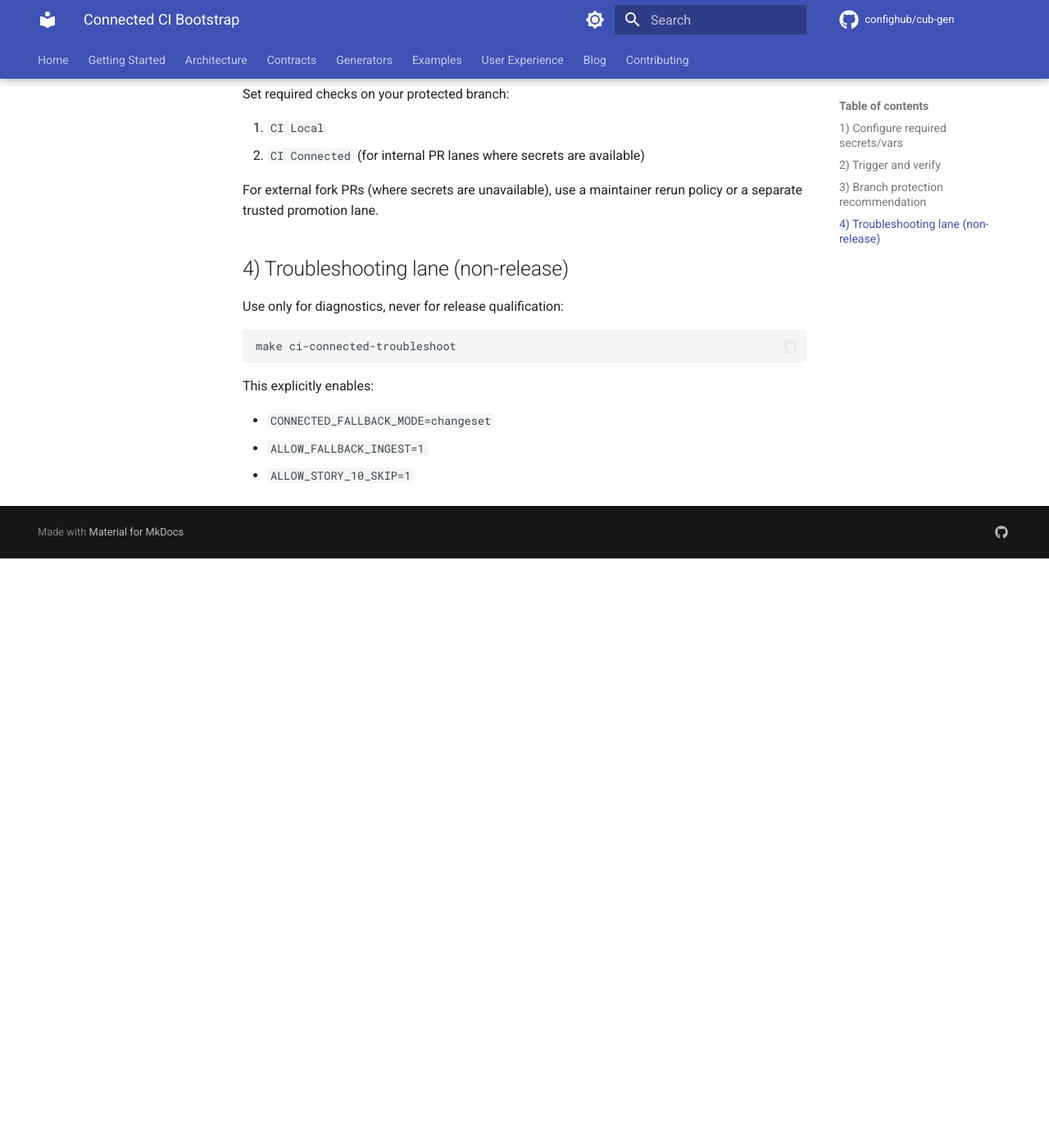
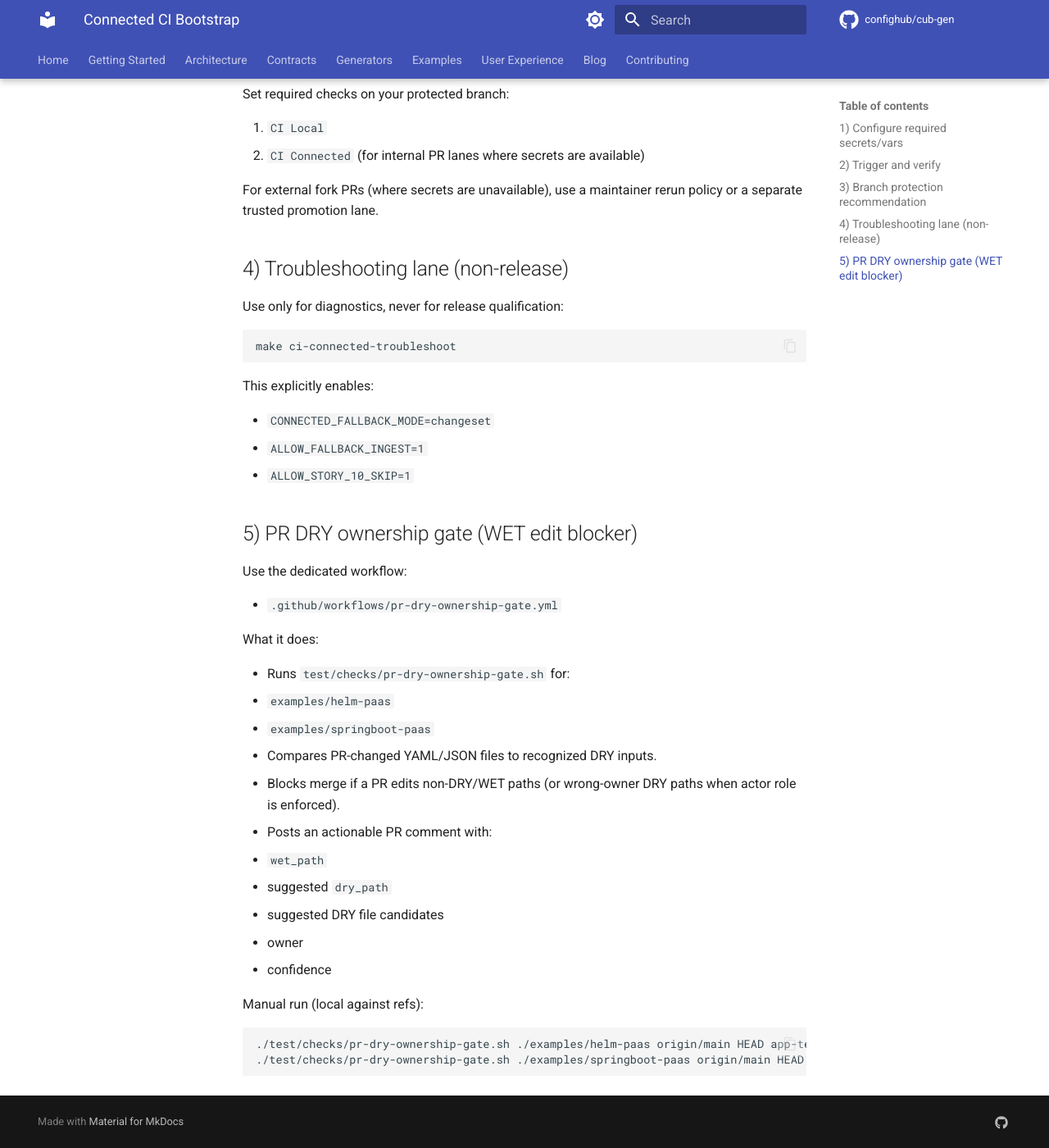
Before and after one commit to confighub/cub-gen, an MkDocs documentation site: the page built from docs/workflows/connected-ci-bootstrap.md, in a window 1280 px wide and 1400 px high, scrolled down 1229 px. Shown: the whole window at 82% size. Built offline with MkDocs 1.6.1 and Material for MkDocs 9.7.7, drawn with Linux system fonts in a browser that asks for light colours; comment, search, counter and statistics services are not loaded; before the commit the page ends 1910 px from its top, so only the background shows below that.

Commit message:
feat(ci): add PR DRY ownership gate with actionable comments (#165)

````diff
--- a/docs/workflows/connected-ci-bootstrap.md
+++ b/docs/workflows/connected-ci-bootstrap.md
@@ -59,3 +59,30 @@ This explicitly enables:
 - `CONNECTED_FALLBACK_MODE=changeset`
 - `ALLOW_FALLBACK_INGEST=1`
 - `ALLOW_STORY_10_SKIP=1`
+
+## 5) PR DRY ownership gate (WET edit blocker)
+
+Use the dedicated workflow:
+
+- `.github/workflows/pr-dry-ownership-gate.yml`
+
+What it does:
+
+- Runs `test/checks/pr-dry-ownership-gate.sh` for:
+  - `examples/helm-paas`
+  - `examples/springboot-paas`
+- Compares PR-changed YAML/JSON files to recognized DRY inputs.
+- Blocks merge if a PR edits non-DRY/WET paths (or wrong-owner DRY paths when actor role is enforced).
+- Posts an actionable PR comment with:
+  - `wet_path`
+  - suggested `dry_path`
+  - suggested DRY file candidates
+  - owner
+  - confidence
+
+Manual run (local against refs):
+
+```bash
+./test/checks/pr-dry-ownership-gate.sh ./examples/helm-paas origin/main HEAD app-team --report-json .tmp/pr-gate/helm.json
+./test/checks/pr-dry-ownership-gate.sh ./examples/springboot-paas origin/main HEAD app-team --report-json .tmp/pr-gate/spring.json
+```
````
Also changed, not shown: examples/demo/README.md (+11 -0 lines), 2 other files.
